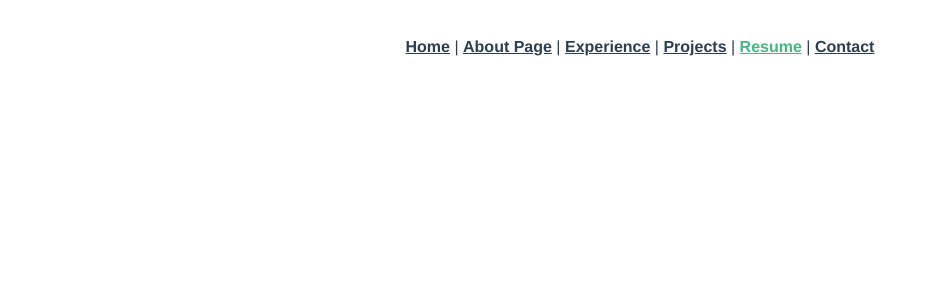
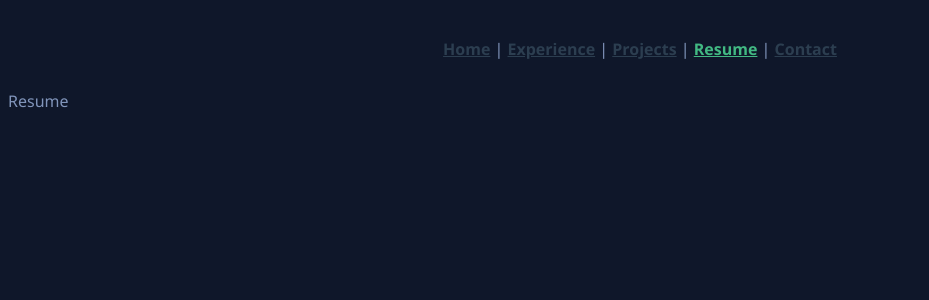
Before and after one commit to curtisackland/curtisackland.github.io, a Vue app: page /resume in a window 1280 px wide. Shown: the top 300 px of the page, without its empty margins (0-929 px from the left). Built offline with nearby package versions, Linux system fonts and the light colour scheme.

Commit message:
set up css

```diff
--- a/src/App.vue
+++ b/src/App.vue
@@ -1,7 +1,6 @@
 <template>
   <nav>
     <router-link to="/">Home</router-link> |
-    <router-link to="/about">About Page</router-link> |
     <router-link to="/experience">Experience</router-link> |
     <router-link to="/projects">Projects</router-link> |
     <router-link to="/resume">Resume</router-link> |
@@ -11,16 +10,9 @@
 </template>
 
 <style lang="scss">
-#app {
-  font-family: Avenir, Helvetica, Arial, sans-serif;
-  -webkit-font-smoothing: antialiased;
-  -moz-osx-font-smoothing: grayscale;
-  text-align: center;
-  color: #2c3e50;
-}
-
 nav {
   padding: 30px;
+  text-align: center;
 
   a {
     font-weight: bold;
--- /dev/null
+++ b/src/assets/css/main.scss
@@ -0,0 +1,15 @@
+#app {
+  font-family: "Segoe UI", "Times New Roman", Avenir, Helvetica, Arial, sans-serif;
+  -webkit-font-smoothing: antialiased;
+  -moz-osx-font-smoothing: grayscale;
+  color: #8195bb;
+}
+
+body {
+  background-color: #0f172a;
+}
+
+h1 {
+  color: #ffffff;
+  margin: 0;
+}
--- a/src/main.js
+++ b/src/main.js
@@ -1,5 +1,6 @@
 import { createApp } from "vue";
 import App from "./App.vue";
 import router from "./router";
+import "./assets/css/main.scss";
 
 createApp(App).use(router).mount("#app");
--- a/src/router/index.js
+++ b/src/router/index.js
@@ -10,15 +10,6 @@ const routes = [
     path: "/",
     name: "home",
     component: HomeView,
-  },
-  {
-    path: "/about",
-    name: "about",
-    // route level code-splitting
-    // this generates a separate chunk (about.[hash].js) for this route
-    // which is lazy-loaded when the route is visited.
-    component: () =>
-      import(/* webpackChunkName: "about" */ "../views/AboutView.vue"),
   },
   {
     path: "/experience",
--- a/src/views/AboutView.vue
+++ /dev/null
@@ -1,5 +0,0 @@
-<template>
-  <div class="about">
-    <h1>This is an about page</h1>
-  </div>
-</template>
--- a/src/views/HomeView.vue
+++ b/src/views/HomeView.vue
@@ -1,18 +1,31 @@
 <template>
-  <div class="home">
-    <img alt="Vue logo" src="../assets/logo.png" />
-    <HelloWorld msg="Welcome to Your Vue.js App" />
+  <div class="home-container">
+    <div>
+      <h1>Curtis Ackland</h1>
+      <img alt="Profile Picture" src="../assets/profile_picture.png" />
+    </div>
+    <div>
+      <img alt="Profile Picture" src="../assets/profile_picture.png" />
+    </div>
   </div>
 </template>
 
 <script>
-// @ is an alias to /src
-import HelloWorld from "@/components/HelloWorld.vue";
-
 export default {
   name: "HomeView",
-  components: {
-    HelloWorld,
-  },
 };
 </script>
+
+<style lang="scss">
+.home-container {
+  display: flex;
+  flex-wrap: wrap;
+  align-items: center;
+  justify-content: center;
+}
+
+.profile-column {
+  display: flex;
+  flex-wrap: wrap;
+}
+</style>
--- a/src/views/ResumeView.vue
+++ b/src/views/ResumeView.vue
@@ -1,13 +1,9 @@
 <script>
 export default {
-  name: "ResumeView"
+  name: "ResumeView",
 };
 </script>
 
-<template>
+<template>Resume</template>
 
-</template>
-
-<style scoped lang="scss">
-
-</style>
+<style scoped lang="scss"></style>
```
Also changed, not shown: src/views/ContactView.vue (+3 -7 lines), src/assets/css/variables.scss (added), src/assets/profile_picture.png (added).
